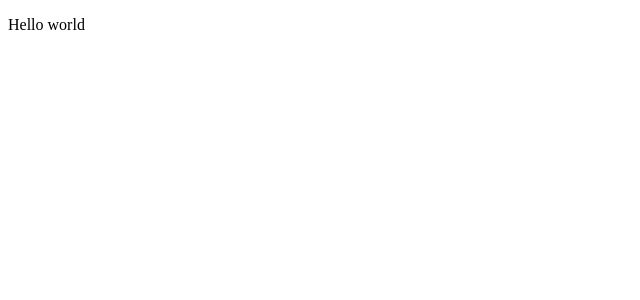
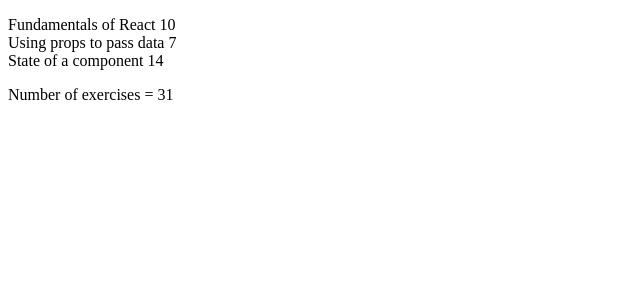
Before and after one commit to iFangg/Helsinki_Fullstack_WebDev, a React (Vite) app in the folder part1/: page / in a window 1280 px wide. Shown: the top 300 px of the page, without its empty margins (0-640 px from the left). Built offline with nearby package versions, Linux system fonts and the light colour scheme.

Commit message:
Completing part 1

```diff
--- a/part1/src/App.jsx
+++ b/part1/src/App.jsx
@@ -1,7 +1,51 @@
+const Header = (course) => {
+    return (
+        <div>
+            <p>{course.name}</p>
+        </div>
+    )
+}
+
+const Part = (props) => {
+    return (
+        <div>
+            {0}
+        </div>
+    )
+}
+
+const Content = (props) => {
+    return (
+        <div>
+            {props.part} {props.no_exs}
+        </div>
+    )
+}
+
+const Total = (props) => {
+    return (
+        <div>
+            <p>Number of exercises = {props.total}</p>
+        </div>
+    )
+}
+
 const App = () => {
+    const course = 'Half Stack application development'
+    const part1 = 'Fundamentals of React'
+    const exercises1 = 10
+    const part2 = 'Using props to pass data'
+    const exercises2 = 7
+    const part3 = 'State of a component'
+    const exercises3 = 14
+
     return (
       <div>
-        <p>Hello world</p>
+        <Header course={course} />
+        <Content part={part1} no_exs={exercises1} />
+        <Content part={part2} no_exs={exercises2} />
+        <Content part={part3} no_exs={exercises3} />
+        <Total total={exercises1 + exercises2 + exercises3} />
       </div>
     )
   }
```
Also changed, not shown: part1/src/App_intro.jsx (added, +39 -0 lines).
